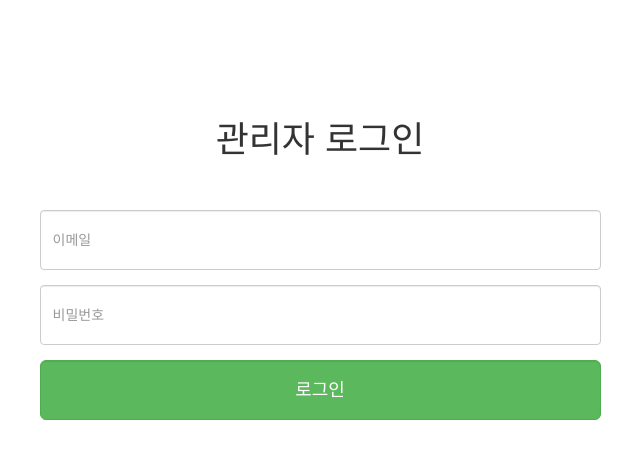
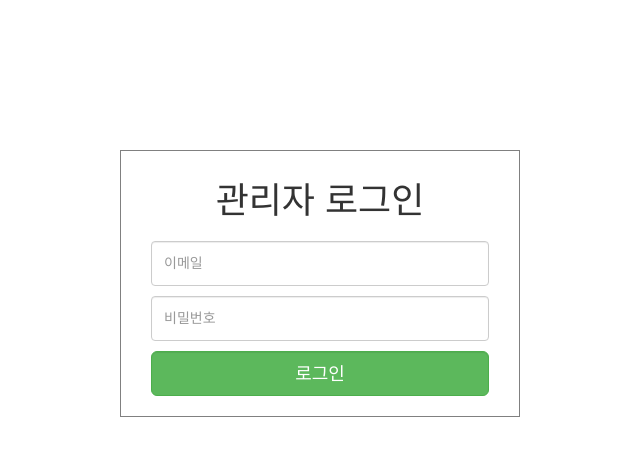
Before and after one commit to hiddenrage/DDaBang, a Java web app: page /Admin/Login.bbs in a window 1280 px wide. Shown: the top 459 px of the page, without its empty margins (320-960 px from the left). Run offline with Spring Boot 4, a stand-in JSP engine, Linux system fonts and the light colour scheme; the project's own start-up code is not run, and a stand-in starts its controllers and pages; some libraries are stand-ins or nearby versions.

Commit message:
admin Login.jsp 수정

```diff
--- a/src/main/webapp/WEB-INF/views/admin/member/Login.jsp
+++ b/src/main/webapp/WEB-INF/views/admin/member/Login.jsp
@@ -14,39 +14,50 @@
 	<script src="<c:url value='/Bootstrap/js/bootstrap.min.js'/>"></script>
 </head>
 <!-- script는 이쪽에 -->
+<script>
+	onresize = function() {
+		if(window.innerWidth < 450) {
+			$(".container").css('margin-top','50px').css('width','90%');
+		}else{
+			$(".container").css('margin-top','150px').css('width','400px');
+		}
+		if(window.innerHeight < 450){
+			$(".container").css('margin-top','50px');
+		}
+	};
+</script>
 <style>
-	.container {
- 		width: 90%;
- 		margin-top: 100px;
-
+	 .container {
+ 		width: 400px;
+ 		margin-top: 150px;
+ 		border: 1px solid grey;
+ 		padding: 10px;
+ 		text-align: center;
+	}
+	.container div {
+		margin: 10px;
 	}
 	.form-control {
-		height: 60px;
+		height: 45px;
 	}
 </style>
 <!-- body는 아래에 -->
 <body>
 	<div class="container">
-		<div style="text-align: center;">
+		<div>
 			<h1>관리자 로그인</h1>
 		</div>
 
-		<div class="row" style="margin-top: 50px;">
+		<div class="row">
 			<form method="POST" class="form-horizontal" action="<c:url value='/Admin/LoginProcess.bbs'/>">
-				<div class="form-group">
-					<div class="col-xs-12 col-sm-6 col-sm-offset-3">
-						<input type="email" class="form-control" id="id" name="id" placeholder="이메일 ">
-					</div>
+				<div>
+					<input type="email" class="form-control" id="id" name="id" placeholder="이메일 ">
 				</div>
-				<div class="form-group">
-					<div class="col-xs-12 col-sm-6 col-sm-offset-3">
-						<input type="password" class="form-control" id="pass" name="pass" placeholder="비밀번호">
-					</div>
+				<div>
+					<input type="password" class="form-control" id="pass" name="pass" placeholder="비밀번호">
 				</div>
-				<div class="form-group">
-					<div class="col-xs-12 col-sm-6 col-sm-offset-3">
-						<button type="submit" class="btn btn-success btn-lg col-xs-12 form-control">로그인</button>
-					</div>
+				<div>
+					<button type="submit" class="btn btn-success btn-lg col-xs-12 form-control">로그인</button>
 				</div>
 			</form>
 		</div><!-- row -->
```
